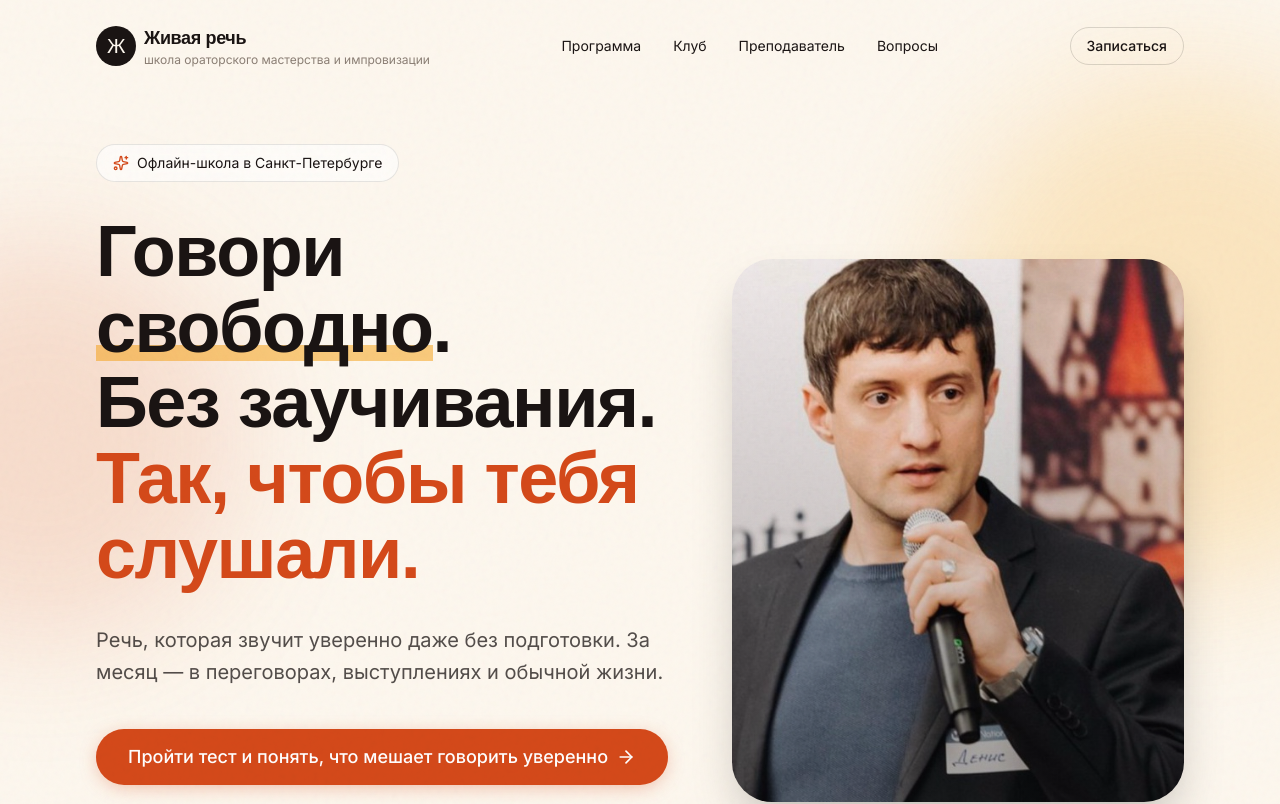
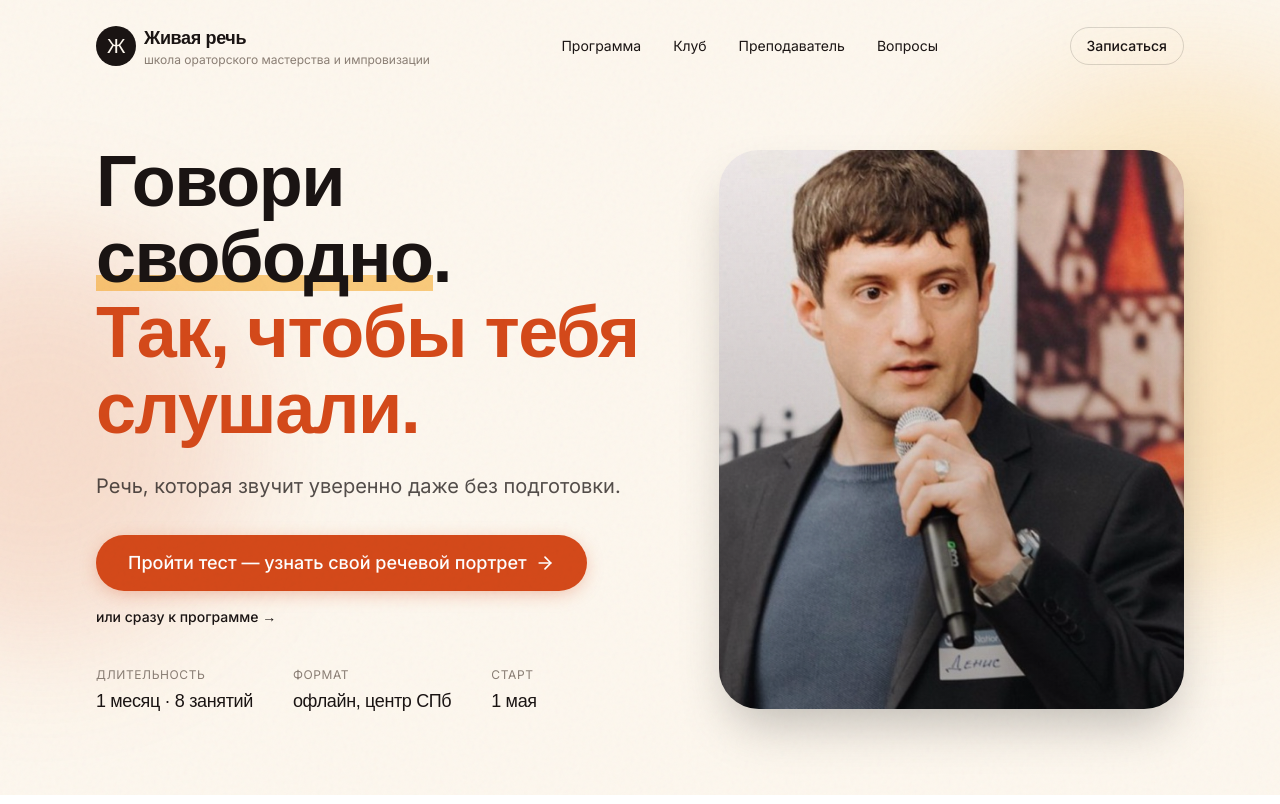
Before and after one commit to proektytelegram-alt/zhivaya-rech, a Next.js app: page / in a window 1280 px wide. Shown: the top 804 px of the page. Built offline with nearby package versions, Linux system fonts and the light colour scheme; a web font is replaced by a local one.

Commit message:
fix: hero компактнее, студийный портрет дениса, исправлены осталки 6 недель

```diff
--- a/src/components/sections/Denis.tsx
+++ b/src/components/sections/Denis.tsx
@@ -8,7 +8,7 @@ export function Denis() {
         <div className="grid lg:grid-cols-[1fr_1.5fr] gap-12 lg:gap-20 items-center">
           <div className="relative aspect-[4/5] rounded-[2.5rem] overflow-hidden border border-border/60 max-w-md mx-auto lg:mx-0 w-full shadow-xl">
             <Image
-              src="/img/denis.jpg"
+              src="/img/denis-portrait.jpg"
               alt="Денис — основатель школы «Живая речь»"
               fill
               className="object-cover"
--- a/src/components/sections/FAQ.tsx
+++ b/src/components/sections/FAQ.tsx
@@ -20,7 +20,7 @@ const faqs = [
   },
   {
     q: "Есть ли гарантия?",
-    a: "Если к 3-му занятию ты почувствуешь, что формат тебе не подходит — вернём деньги за оставшиеся занятия, без вопросов. Гарантий «ты станешь Стивом Джобсом за 6 недель» не даём — так не работает. Но честную практику и обратную связь на каждом занятии — гарантируем.",
+    a: "Если к 3-му занятию ты почувствуешь, что формат тебе не подходит — вернём деньги за оставшиеся занятия, без вопросов. Гарантий «ты станешь Стивом Джобсом за месяц» не даём — так не работает. Но честную практику и обратную связь на каждом занятии — гарантируем.",
   },
   {
     q: "Как проходят занятия?",
@@ -28,7 +28,7 @@ const faqs = [
   },
   {
     q: "Можно ли онлайн?",
-    a: "Пока только офлайн в Санкт-Петербурге — потому что ораторика требует живого взаимодействия. Онлайн-формат запустим позже, осенью.",
+    a: "Пока только офлайн в Санкт-Петербурге — ораторика требует живого взаимодействия, камеры и реакции зала. Онлайн-формат планируем запустить позже — когда сделаем программу, которая реально работает без живого присутствия.",
   },
 ];
 
--- a/src/components/sections/Hero.tsx
+++ b/src/components/sections/Hero.tsx
@@ -4,11 +4,11 @@ import { motion } from "framer-motion";
 import Image from "next/image";
 import { Button } from "../ui/Button";
 import { Container } from "../ui/Container";
-import { ArrowRight, Sparkles } from "lucide-react";
+import { ArrowRight } from "lucide-react";
 
 export function Hero({ onStartQuiz }: { onStartQuiz: () => void }) {
   return (
-    <section className="relative overflow-hidden pt-36 pb-24 grain">
+    <section className="relative overflow-hidden pt-36 pb-20 grain">
       <div className="absolute top-20 -right-40 h-[500px] w-[500px] rounded-full bg-accent/20 blur-3xl pointer-events-none" />
       <div className="absolute top-60 -left-40 h-[400px] w-[400px] rounded-full bg-primary/15 blur-3xl pointer-events-none" />
 
@@ -19,11 +19,6 @@ export function Hero({ onStartQuiz }: { onStartQuiz: () => void }) {
             animate={{ opacity: 1, y: 0 }}
             transition={{ duration: 0.6 }}
           >
-            <div className="inline-flex items-center gap-2 rounded-full border border-foreground/10 bg-card/60 backdrop-blur px-4 py-2 text-sm mb-8">
-              <Sparkles className="h-4 w-4 text-primary" />
-              <span>Офлайн-школа в Санкт-Петербурге</span>
-            </div>
-
             <h1 className="font-display text-5xl sm:text-6xl md:text-7xl leading-[1.05] font-semibold tracking-tight">
               Говори{" "}
               <span className="relative inline-block">
@@ -32,33 +27,30 @@ export function Hero({ onStartQuiz }: { onStartQuiz: () => void }) {
               </span>
               .
               <br />
-              Без заучивания.
-              <br />
               <span className="text-primary">Так, чтобы тебя слушали.</span>
             </h1>
 
-            <p className="mt-8 text-lg md:text-xl leading-relaxed text-foreground/75 max-w-2xl">
-              Речь, которая звучит уверенно даже без подготовки. За месяц —
-              в переговорах, выступлениях и обычной жизни.
+            <p className="mt-6 text-lg md:text-xl leading-relaxed text-foreground/75 max-w-xl">
+              Речь, которая звучит уверенно даже без подготовки.
             </p>
 
-            <div className="mt-10 flex flex-wrap gap-4 items-center">
+            <div className="mt-8 flex flex-wrap gap-4 items-center">
               <Button size="lg" onClick={onStartQuiz}>
-                Пройти тест и понять, что мешает говорить уверенно
+                Пройти тест — узнать свой речевой портрет
                 <ArrowRight className="h-5 w-5" />
               </Button>
               <a
                 href="#program"
                 className="text-sm font-medium underline-offset-4 hover:underline"
               >
-                или посмотреть программу →
+                или сразу к программе →
               </a>
             </div>
 
-            <div className="mt-12 flex flex-wrap gap-8 text-sm">
-              <Metric label="Занятие" value="3 часа живой практики" />
+            <div className="mt-10 flex flex-wrap gap-x-10 gap-y-4 text-sm">
               <Metric label="Длительность" value="1 месяц · 8 занятий" />
-              <Metric label="Группа" value="до 30 человек" />
+              <Metric label="Формат" value="офлайн, центр СПб" />
+              <Metric label="Старт" value="1 мая" />
             </div>
           </motion.div>
 
```
Also changed, not shown: public/img/denis-portrait.jpg (added).
